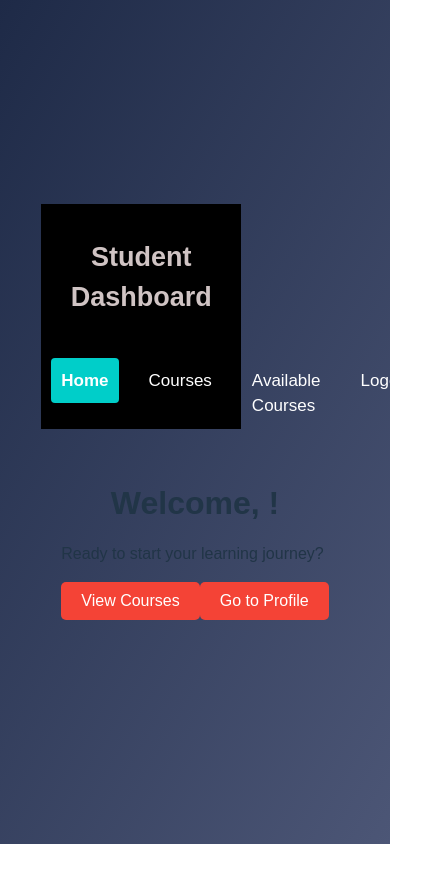
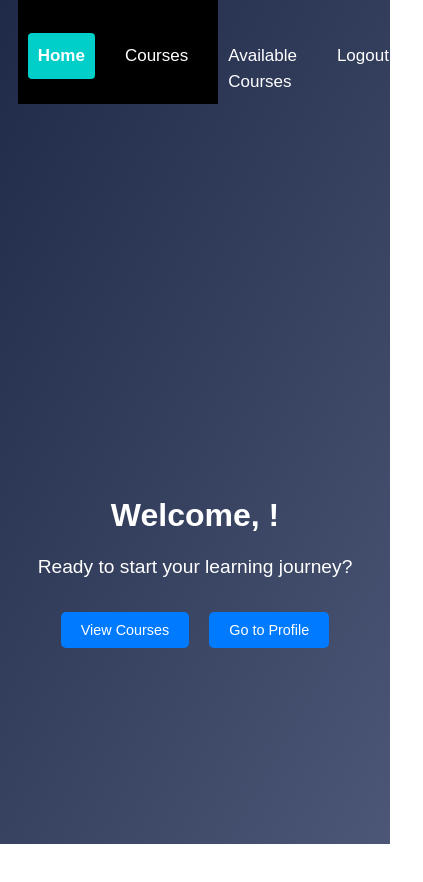
Before and after one commit to SandeshJadhav7320/Learning-Managment-System, a React (Vite) app in the folder frontend/: page /student-dashboard/home in a window 390 px wide. Shown: the top 882 px of the page, 423 px wide, since content can reach past the window. Before the commit the page ends 844 px from the top, so only its background shows below. Built offline with nearby package versions, Linux system fonts and the light colour scheme.

Commit message:
Student Welcome Message

```diff
--- a/frontend/src/Dashboard/Availabel_Courses.css
+++ b/frontend/src/Dashboard/Availabel_Courses.css
@@ -1,7 +1,14 @@
 /* Base style for the courses page */
 .courses-page {
   padding: 20px;
-    min-height: 100vh;
+  min-height: 100vh; /* Full height of the viewport */
+  overflow-y: auto; /* Enable vertical scrolling */
+  -ms-overflow-style: none; /* Hide scrollbar for IE and Edge */
+  scrollbar-width: none; /* Hide scrollbar for Firefox */
+}
+
+.courses-page::-webkit-scrollbar {
+  display: none; /* Hide scrollbar for Chrome, Safari, and Edge */
 }
 
 /* Title of the courses page */
@@ -15,20 +22,20 @@
 .courses-container {
   display: flex;
   flex-wrap: wrap;
-    gap: 20px;
+  gap: 20px; /* Space between cards */
   justify-content: center;
 }
 
 /* Styling each individual course card */
 .course-card {
-    background-color: rgb(0, 0, 0);
+  background-color: #0d0d0d;
+  border: 1px solid #ddd;
   border-radius: 8px;
-    box-shadow: 0 4px 8px rgba(0, 0, 0, 0.1);
-    width: 280px;
-    padding: 20px;
+  padding: 15px;
+  width: calc(33.333% - 20px); /* 3 cards per row, minus the gap */
   text-align: center;
-    transition: transform 0.3s;
-    cursor: pointer;
+  box-shadow: 0 2px 5px rgba(0, 0, 0, 0.1);
+  transition: transform 0.3s ease;
 }
 
 /* Hover effect for course card */
@@ -65,15 +72,46 @@
   background-color: #2980b9;
 }
 
-  /* Responsive design for mobile */
-  @media (max-width: 768px) {
-    .courses-container {
-      flex-direction: column;
-      align-items: center;
+/* Responsive design for desktops (three cards per row) */
+@media (min-width: 1025px) {
+  .course-card {
+    width: calc(33.333% - 20px);
+  }
 }
 
+/* Responsive design for tablets (two cards per row) */
+@media (max-width: 1024px) {
   .course-card {
-      width: 100%;
-      max-width: 400px;
+    width: calc(50% - 20px); /* Two cards per row */
   }
 }
+
+/* Responsive design for small tablets and large phones */
+@media (max-width: 768px) {
+  .course-card {
+    width: calc(100% - 40px); /* Single card per row */
+    max-width: 400px; /* Keep a max-width */
+    margin: 0 auto; /* Center the card */
+  }
+
+  .courses-container {
+    gap: 10px; /* Reduce gap for smaller screens */
+  }
+}
+
+/* Responsive design for very small devices (narrow phones) */
+@media (max-width: 480px) {
+  .course-card {
+    padding: 15px;
+    width: calc(100% - 30px); /* Slightly smaller padding for very small screens */
+  }
+
+  .enroll-btn {
+    font-size: 0.9rem;
+    padding: 8px 15px; /* Smaller button for small screens */
+  }
+
+  .courses-title {
+    font-size: 1.5rem; /* Adjust title size */
+  }
+}
--- a/frontend/src/Dashboard/Availabel_Courses.jsx
+++ b/frontend/src/Dashboard/Availabel_Courses.jsx
@@ -3,7 +3,6 @@ import './Availabel_Courses.css'; // Import CSS for styling
 
 const Availabel_Courses = () => {
   const [courses, setCourses] = useState([]);
-  const [message, setMessage] = useState('');
   const [loading, setLoading] = useState(true);
 
   useEffect(() => {
@@ -17,7 +16,6 @@ const Availabel_Courses = () => {
         setCourses(data);
       } catch (error) {
         console.error('Error fetching courses:', error);
-
       } finally {
         setLoading(false);
       }
@@ -33,10 +31,8 @@ const Availabel_Courses = () => {
   return (
     <div className="courses-page">
       <h1 className="courses-title">Available Courses</h1>
-      {message && <p>{message}</p>}
       <div className="courses-container">
-        {courses.length > 0 ? (
-          courses.map((course) => (
+        {courses.map((course) => (
           <div key={course.id} className="course-card">
             <h2>{course.name}</h2>
             <p>{course.description}</p>
@@ -44,10 +40,7 @@ const Availabel_Courses = () => {
             <p><strong>Duration:</strong> {course.duration}</p>
             <button className="enroll-btn">Enroll Now</button>
           </div>
-          ))
-        ) : (
-          <p>No courses available at the moment.</p>
-        )}
+        ))}
       </div>
     </div>
   );
--- a/frontend/src/Dashboard/InstructorCourses.css
+++ b/frontend/src/Dashboard/InstructorCourses.css
@@ -1,39 +1,57 @@
-/* InstructorCourses.css */
-
+/* Ensure content area is scrollable */
 .content {
   padding: 20px;
-    overflow: auto; /* Ensure content area is scrollable if needed */
+  overflow-y: auto; /* Enable vertical scrolling */
+  overflow-x: hidden; /* Prevent horizontal scrolling */
+  height: 100vh; /* Ensure the container height is consistent */
+  box-sizing: border-box; /* Include padding in height calculation */
 }
 
+/* Hide the scrollbar for Chrome, Edge, and Safari */
+.content::-webkit-scrollbar {
+  display: none;
+}
+
+/* Hide scrollbar for Internet Explorer and Edge */
+.content {
+  -ms-overflow-style: none; /* Internet Explorer and Edge */
+  scrollbar-width: none; /* Firefox */
+}
+
+/* Title styling */
 h1 {
   text-align: center;
   font-size: 2rem;
   margin-bottom: 20px;
 }
 
+/* Container for course cards */
 .courses-container {
   display: flex;
-    flex-wrap: wrap;
+  flex-wrap: wrap; /* Wrap cards to the next line */
   gap: 20px; /* Space between cards */
-    justify-content: center; /* Center cards */
+  justify-content: center; /* Center-align cards horizontally */
   padding: 20px;
 }
 
+/* Styling for individual course cards */
 .course-card {
   background-color: #0d0d0d;
   border: 1px solid #ddd;
   border-radius: 8px;
   padding: 15px;
-    width: calc(33% - 20px); /* 3 cards per row, minus gap */
+  width: calc(33.333% - 20px); /* 3 cards per row, minus the gap */
   text-align: center;
   box-shadow: 0 2px 5px rgba(0, 0, 0, 0.1);
   transition: transform 0.3s ease;
 }
 
+/* Hover effect for course cards */
 .course-card:hover {
-    transform: scale(1.05); /* Hover effect */
+  transform: scale(1.05);
 }
 
+/* Button styling */
 button {
   padding: 10px 20px;
   background-color: #f44336;
@@ -41,19 +59,21 @@
   border: none;
   border-radius: 5px;
   cursor: pointer;
+  transition: background-color 0.3s ease;
 }
 
 button:hover {
   background-color: #d32f2f;
 }
 
-  /* Make course cards stack in smaller screens */
+/* Responsive design for medium screens */
 @media screen and (max-width: 1024px) {
   .course-card {
       width: calc(50% - 20px); /* 2 cards per row on medium screens */
   }
 }
 
+/* Responsive design for small screens */
 @media screen and (max-width: 768px) {
   .course-card {
       width: 100%; /* 1 card per row on small screens */
--- a/frontend/src/Dashboard/StudentDashboard.jsx
+++ b/frontend/src/Dashboard/StudentDashboard.jsx
@@ -1,12 +1,11 @@
 import React, { useEffect, useState } from 'react';
 import { useLocation, Outlet } from 'react-router-dom';
 import Sidebar from './Sidebar';
-
+import Student_Home from './Student_Home'
 
 const StudentDashboard = () => {
   const location = useLocation();
-  const [studentName, setStudentName] = useState("");
-  const [profilePic, setProfilePic] = useState("");
+
 
   // Define routes where user info and welcome message should not be shown
   const hideElementsOnRoutes = ["/student-dashboard/home", "/student-dashboard/courses","/student-dashboard/logout","/student-dashboard/availabel_courses","/student-dashboard/logout"];
@@ -16,10 +15,8 @@ const StudentDashboard = () => {
     // Fetch user details from localStorage or backend
     const name = localStorage.getItem("studentName");
     const pic = localStorage.getItem("profilePic"); // Replace with backend fetching if needed
-    setStudentName(name || "Student"); // Default name if none is stored
-    setProfilePic(
-      pic || "https://via.placeholder.com/150" // Default profile picture if none is available
-    );
+
+
   }, []);
 
   return (
@@ -30,10 +27,9 @@ const StudentDashboard = () => {
         {shouldShowElements && (
           <div>
             <div className="user-info">
-              <img src={profilePic} alt="Profile" className="profile-pic" />
-              <p className="user-name">{studentName}</p>
+            <Student_Home />
             </div>
-            <h1>Welcome, {studentName}!</h1>
+
           </div>
         )}
         <Outlet />
--- a/frontend/src/Dashboard/Student_Home.css
+++ b/frontend/src/Dashboard/Student_Home.css
@@ -1,44 +1,18 @@
+/* Base styling for the homepage */
 .homepage {
-  background: url('your-background-image.jpg') no-repeat center center fixed;
-  background-size: cover;
+
   height: 100vh;
   display: flex;
+  flex-direction: column;
   justify-content: center;
   align-items: center;
   color: white;
   font-family: 'Arial', sans-serif;
   text-align: center;
+  animation: fadeInBackground 2s ease-in-out;
 }
 
-.welcome-message h1 {
-  font-size: 3rem;
-  margin-bottom: 20px;
-  animation: fadeIn 2s ease-out;
-}
-
-.welcome-message p {
-  font-size: 1.2rem;
-  margin-bottom: 30px;
-  animation: fadeIn 2s ease-out 0.5s;
-}
-
-.cta-buttons button {
-  background-color: #007bff;
-  color: white;
-  padding: 10px 20px;
-  font-size: 1rem;
-  border: none;
-  border-radius: 5px;
-  cursor: pointer;
-  margin: 10px;
-  transition: background-color 0.3s ease;
-}
-
-.cta-buttons button:hover {
-  background-color: #0056b3;
-}
-
-@keyframes fadeIn {
+@keyframes fadeInBackground {
   from {
     opacity: 0;
   }
@@ -46,3 +20,80 @@
     opacity: 1;
   }
 }
+
+/* Welcome message animations */
+.welcome-message h1 {
+  font-size: 3rem;
+  margin-bottom: 20px;
+  animation: slideInFromTop 1s ease-out;
+}
+
+@keyframes slideInFromTop {
+  from {
+    transform: translateY(-100px);
+    opacity: 0;
+  }
+  to {
+    transform: translateY(0);
+    opacity: 1;
+  }
+}
+
+.welcome-message p {
+  font-size: 1.2rem;
+  margin-bottom: 30px;
+  animation: fadeInText 1.5s ease-out;
+}
+
+@keyframes fadeInText {
+  from {
+    opacity: 0;
+  }
+  to {
+    opacity: 1;
+  }
+}
+
+/* Call-to-action buttons with animations */
+.cta-buttons {
+  display: flex;
+  gap: 20px;
+}
+
+.animated-button {
+  background-color: #007bff;
+  color: white;
+  padding: 12px 25px;
+  font-size: 1rem;
+  border: none;
+  border-radius: 5px;
+  cursor: pointer;
+  transition: transform 0.3s ease, background-color 0.3s ease;
+}
+
+.animated-button:hover {
+  transform: scale(1.1);
+  background-color: #0056b3;
+  animation: bounce 0.5s ease-out;
+}
+
+@keyframes bounce {
+  0%, 100% {
+    transform: scale(1.1);
+  }
+  50% {
+    transform: scale(1.15);
+  }
+}
+
+/* Responsive design */
+@media (max-width: 768px) {
+  .welcome-message h1 {
+    font-size: 2rem;
+  }
+
+  .animated-button {
+    padding: 10px 20px;
+    font-size: 0.9rem;
+  }
+}
--- a/frontend/src/Dashboard/Student_Home.jsx
+++ b/frontend/src/Dashboard/Student_Home.jsx
@@ -1,6 +1,17 @@
 import React from 'react';
+import './Student_Home.css'; // Ensure you link the responsive and animated CSS file
 
 const Homepage = ({ studentName }) => {
+  const handleViewCourses = () => {
+    alert('Redirecting to Courses...');
+    // Navigate to the courses page (use a router or navigate logic here)
+  };
+
+  const handleGoToProfile = () => {
+    alert('Redirecting to Profile...');
+    // Navigate to the profile page (use a router or navigate logic here)
+  };
+
   return (
     <div className="homepage">
       <div className="welcome-message">
@@ -8,8 +19,8 @@ const Homepage = ({ studentName }) => {
         <p>Ready to start your learning journey?</p>
       </div>
       <div className="cta-buttons">
-        <button onClick={() => alert('View Courses')}>View Courses</button>
-        <button onClick={() => alert('Go to Profile')}>Go to Profile</button>
+        <button onClick={handleViewCourses} className="animated-button">View Courses</button>
+        <button onClick={handleGoToProfile} className="animated-button">Go to Profile</button>
       </div>
     </div>
   );
```
Also changed, not shown: frontend/src/Dashboard/Student_Welcome.jsx (deleted, +0 -14 lines). Lines whose indentation alone changed are shown as unchanged.
